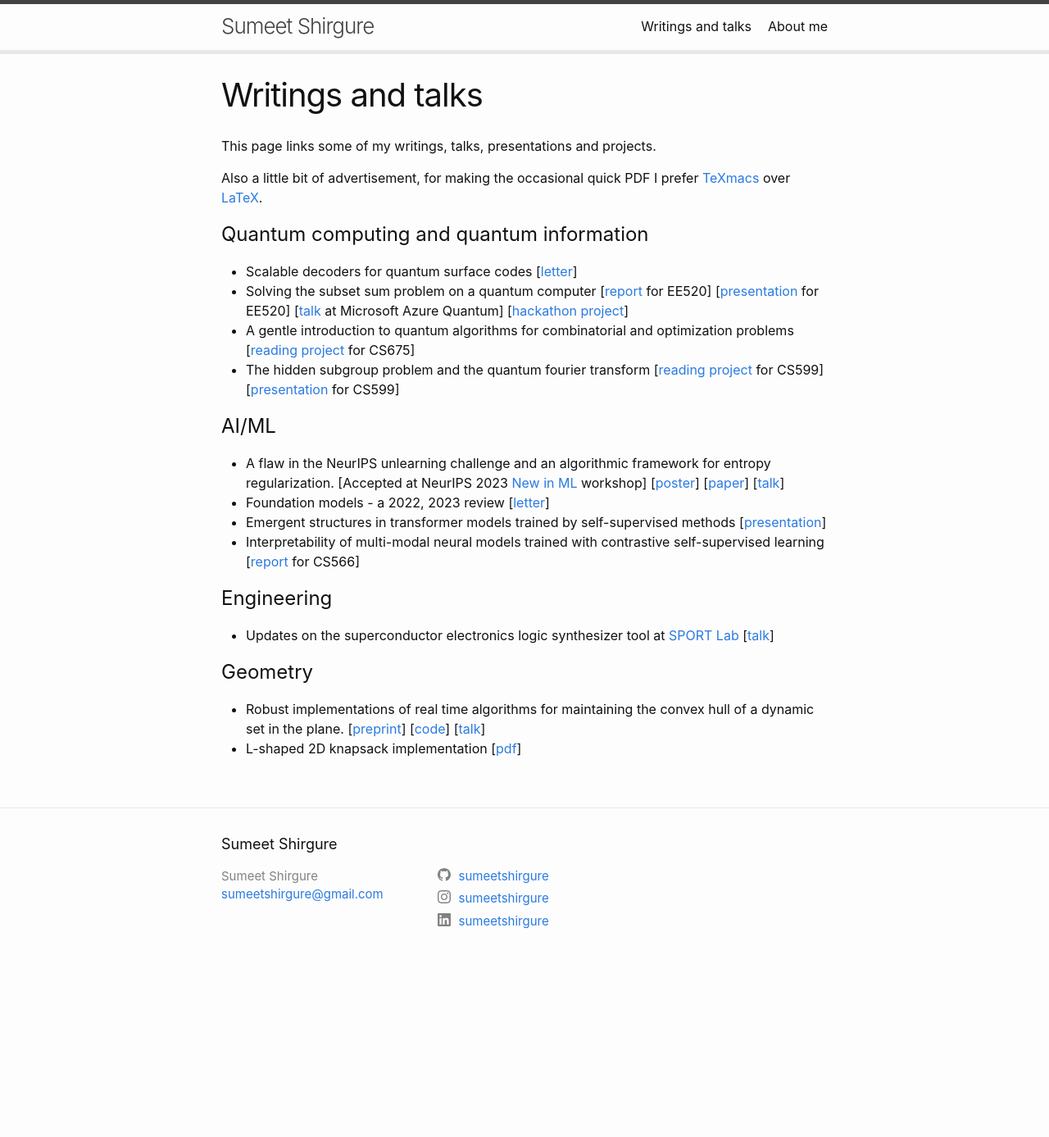
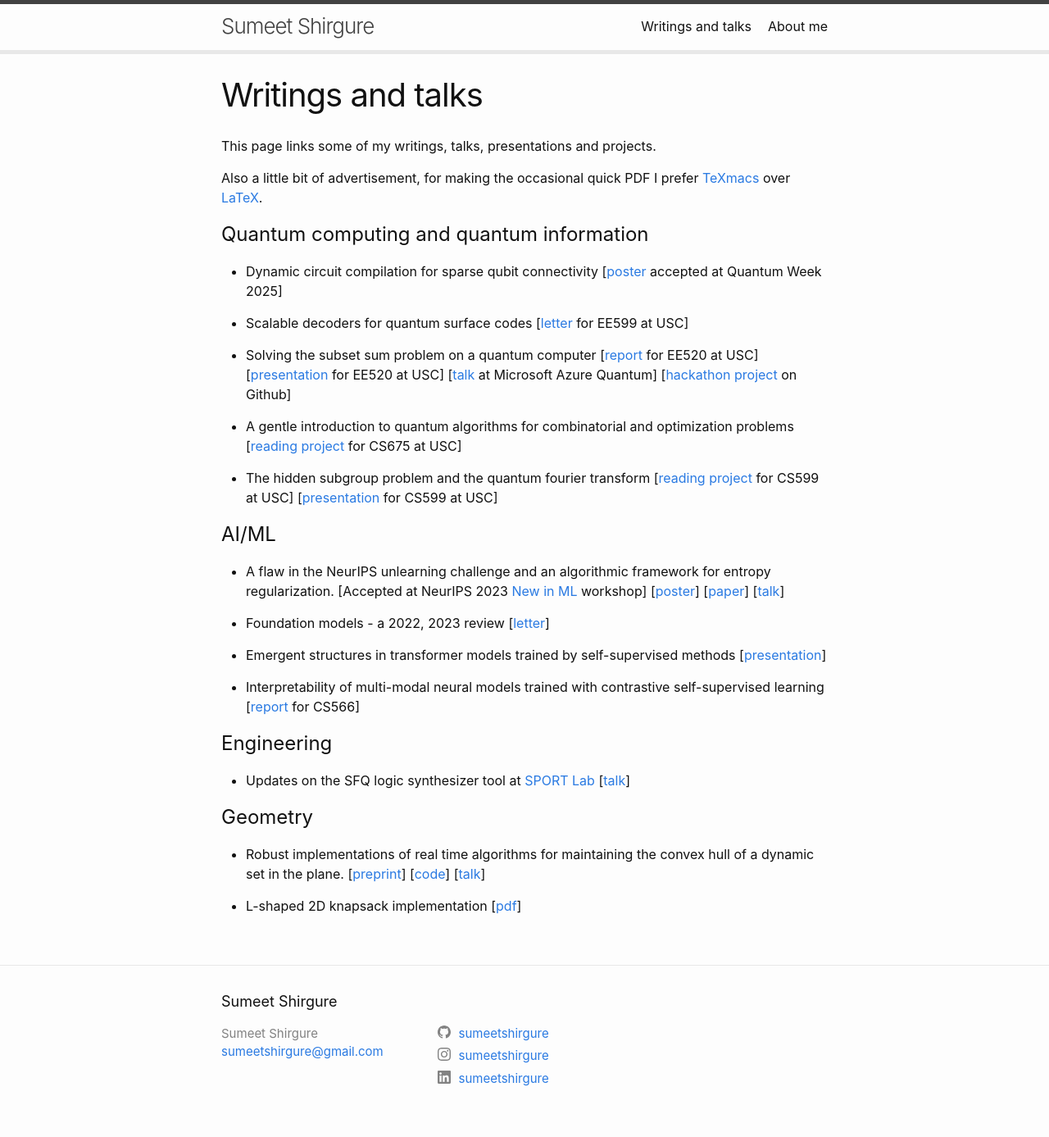
Before and after one commit to sumeetshirgure/sumeetshirgure.github.io, a Jekyll site: the page built from docs/0_writing_samples.markdown, in a window 1280 px wide. Shown: the whole page at 82% size. Built offline with Jekyll 4.4.1, drawn with Linux system fonts in a browser that asks for light colours; before the commit the page ends 1195 px from its top, so only the background shows below that.

Commit message:
Add QCE25 poster.

```diff
--- a/docs/0_writing_samples.markdown
+++ b/docs/0_writing_samples.markdown
@@ -10,18 +10,24 @@ Also a little bit of advertisement, for making the occasional quick PDF I prefer
 [TeXmacs](https://en.wikipedia.org/wiki/GNU_TeXmacs) over [LaTeX](https://en.wikipedia.org/wiki/LaTeX).
 
 # Quantum computing and quantum information {#qcqi}
+- Dynamic circuit compilation for sparse qubit connectivity
+[[poster](/assets/pdfs/posters/dynconn.pdf) accepted at Quantum Week 2025]
+
 - Scalable decoders for quantum surface codes
-[[letter](/assets/pdfs/projects/ee_599_project.pdf)]
+[[letter](/assets/pdfs/projects/ee_599_project.pdf) for EE599 at USC]
+
 - Solving the subset sum problem on a quantum computer
-[[report](/assets/pdfs/projects/ee_520_project.pdf) for EE520]
-[[presentation](/assets/pdfs/presentations/ee_520.pdf) for EE520]
+[[report](/assets/pdfs/projects/ee_520_project.pdf) for EE520 at USC]
+[[presentation](/assets/pdfs/presentations/ee_520.pdf) for EE520 at USC]
 [[talk](/assets/pdfs/presentations/qchack_2022.pdf) at Microsoft Azure Quantum]
-[[hackathon project](https://github.com/sumeetshirgure/qchack2022-microsoft-challenge)]
+[[hackathon project](https://github.com/sumeetshirgure/qchack2022-microsoft-challenge) on Github]
+
 - A gentle introduction to quantum algorithms for combinatorial and optimization problems
-[[reading project](/assets/pdfs/projects/cs_675_project.pdf) for CS675]
+[[reading project](/assets/pdfs/projects/cs_675_project.pdf) for CS675 at USC]
+
 - The hidden subgroup problem and the quantum fourier transform
-[[reading project](/assets/pdfs/projects/cs_599_project.pdf) for CS599]
-[[presentation](/assets/pdfs/presentations/cs-599.pdf) for CS599]
+[[reading project](/assets/pdfs/projects/cs_599_project.pdf) for CS599 at USC]
+[[presentation](/assets/pdfs/presentations/cs-599.pdf) for CS599 at USC]
 
 # AI/ML {#aiml}
 - A flaw in the NeurIPS unlearning challenge and an algorithmic framework for entropy regularization.
@@ -29,15 +35,18 @@ Also a little bit of advertisement, for making the occasional quick PDF I prefer
 [[poster](/assets/pdfs/posters/unlearn.pdf)]
 [[paper](/assets/pdfs/papers/unlearn_flaw.pdf)]
 [[talk](/assets/pdfs/presentations/unlearn_flaw.pdf)]
+
 - Foundation models - a 2022, 2023 review
 [[letter](/assets/pdfs/projects/foundation_models_review.pdf)]
+
 - Emergent structures in transformer models trained by self-supervised methods
 [[presentation](/assets/pdfs/presentations/cs_566.pdf)]
+
 - Interpretability of multi-modal neural models trained with contrastive self-supervised learning
 [[report](/assets/pdfs/projects/cs_566_paper.pdf) for CS566]
 
 # Engineering {#engg}
-- Updates on the superconductor electronics logic synthesizer tool at
+- Updates on the SFQ logic synthesizer tool at
 [SPORT Lab](https://sportlab.usc.edu/)
 [[talk](/assets/pdfs/presentations/qsyn.pdf)]
 
@@ -47,4 +56,5 @@ set in the plane.
 [[preprint](/assets/pdfs/papers/dpch.pdf)]
 [[code](https://github.com/sumeetshirgure/DynamicPlanarHull)]
 [[talk](/assets/pdfs/presentations/dpp.pdf)]
+
 - L-shaped 2D knapsack implementation [[pdf](/assets/pdfs/projects/l2dk.pdf)]
```
Also changed, not shown: 1 other file.
